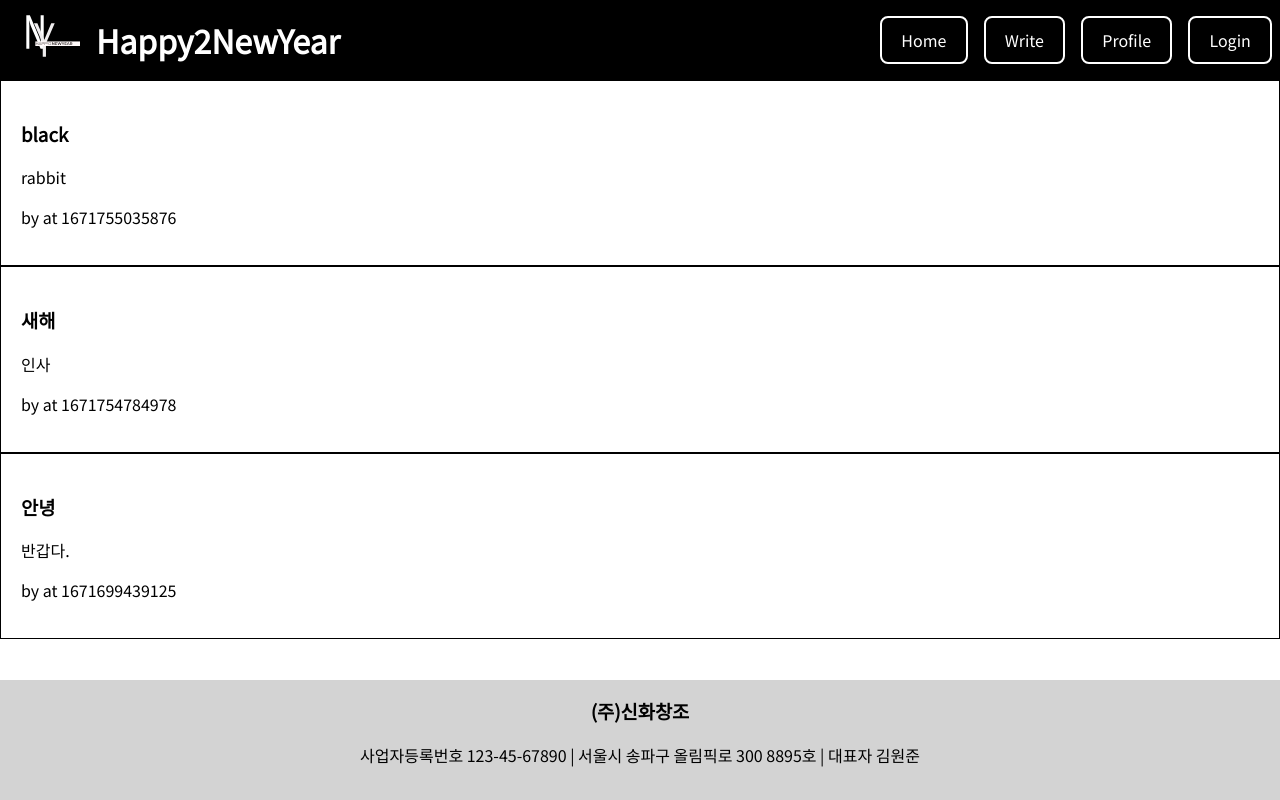
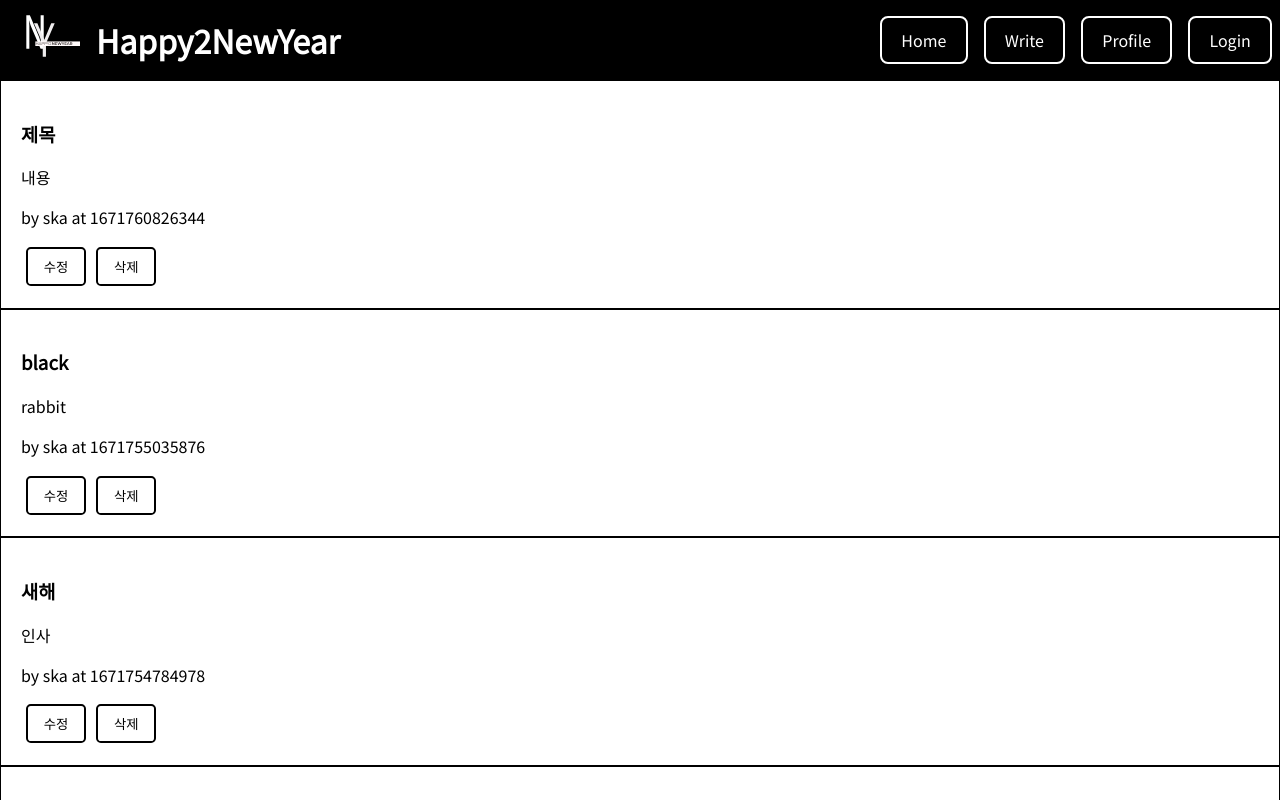
Before and after one commit to themrsung/b2-react-crud, a React (Create React App) app: page / in a window 1280 px wide. Shown: the top 800 px of the page. Built offline with nearby package versions, Linux system fonts and the light colour scheme; data requests are answered from the project's data file.

Commit message:
뉴스피드 버튼 수정

```diff
--- a/db.json
+++ b/db.json
@@ -95,6 +95,21 @@
       "content": "rabbit",
       "createdAt": 1671755035876,
       "comments": []
+    },
+    {
+      "id": "f02ff43f-0e84-4612-b362-01ba08b9cb36",
+      "author": "ska",
+      "title": "제목",
+      "content": "내용",
+      "createdAt": 1671760826344,
+      "comments": [
+        {
+          "content": "ㅇㅎ",
+          "id": "83eb038c-64ea-491d-b554-8e27015e8a6c",
+          "author": "ska",
+          "createdAt": 1671760840185
+        }
+      ]
     }
   ]
 }
--- a/src/components/shared/post.jsx
+++ b/src/components/shared/post.jsx
@@ -1,43 +1,16 @@
 import axios from 'axios'
-import { useEffect, useState } from 'react'
+import { useState } from 'react'
 import { useNavigate } from 'react-router-dom'
 import { SERVER_URL } from '../../serverUrl'
 import './sharedComponents.css'
 
-const Post = function ({ post, noLink = false, noModifyButtons = false }) {
+const Post = function ({ post, noLink = false }) {
   let navigate = useNavigate()
   const onPostClick = () => {
     if (!noLink) {
       navigate('/view/' + post.id)
     }
   }
-
-  const [users, setUsers] = useState([])
-
-  const fetchUsers = async function () {
-    const response = await axios.get(SERVER_URL + '/users')
-    const data = response.data
-    setUsers(data)
-  }
-
-  const [dummyStateBoolean, setDummyStateBoolean] = useState(false)
-  const [fetchUserNameCounter, setFetchUserNameCounter] = useState(0)
-  const [userName, setUserName] = useState('')
-  useEffect(() => {
-    if (fetchUserNameCounter < 25) {
-      const matchingUsers = users.filter((user) => user.id === post.author)
-      if (matchingUsers && matchingUsers.length > 0) {
-        const newUserName = matchingUsers[0].name ?? ''
-        setUserName(newUserName)
-        setDummyStateBoolean(!dummyStateBoolean)
-      }
-      setFetchUserNameCounter(fetchUserNameCounter + 1)
-    }
-  }, [users])
-
-  useEffect(() => {
-    fetchUsers()
-  }, [dummyStateBoolean])
 
   const postStyle = noLink
     ? {}
@@ -67,7 +40,6 @@ const Post = function ({ post, noLink = false, noModifyButtons = false }) {
       }
 
       await axios.put(SERVER_URL + '/posts/' + post.id, newPost)
-      window.location.reload()
     }
     setIsChangingPost(!isChangingPost)
   }
@@ -108,18 +80,21 @@ const Post = function ({ post, noLink = false, noModifyButtons = false }) {
             navigate('/profile/' + post.author)
           }}
         >
-          {userName}
+          {post.author}
         </span>{' '}
         at {post.createdAt}
       </p>
 
-      {!noModifyButtons ? (
       <div>
         {!isChangingPost ? (
           <>
             {' '}
-              <button onClick={onPostEdit}>수정</button>
-              <button onClick={onPostDelete}>삭제</button>
+            <button class="Button" onClick={onPostEdit}>
+              수정
+            </button>
+            <button class="Button" onClick={onPostDelete}>
+              삭제
+            </button>
           </>
         ) : (
           <>
@@ -134,9 +109,6 @@ const Post = function ({ post, noLink = false, noModifyButtons = false }) {
           </>
         )}
       </div>
-      ) : (
-        <></>
-      )}
     </div>
   )
 }
```
Lines whose indentation alone changed are shown as unchanged.
